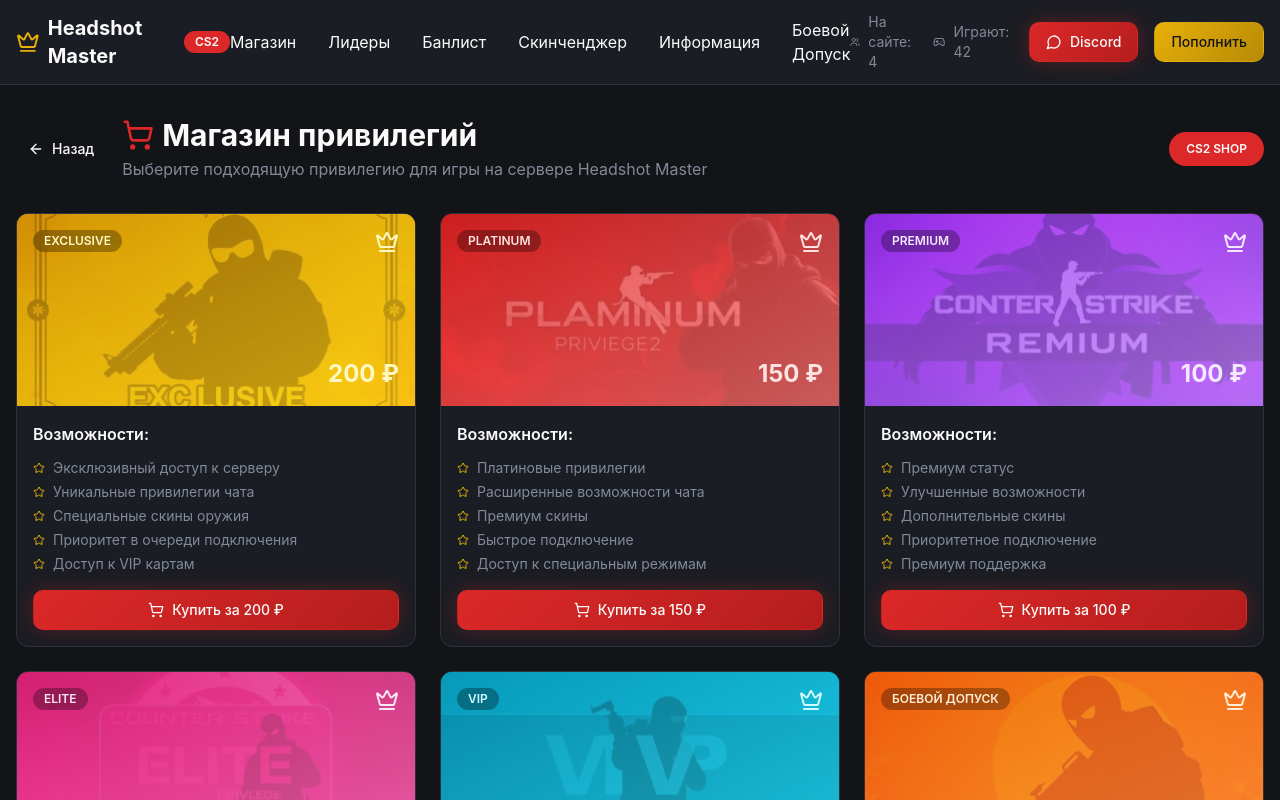
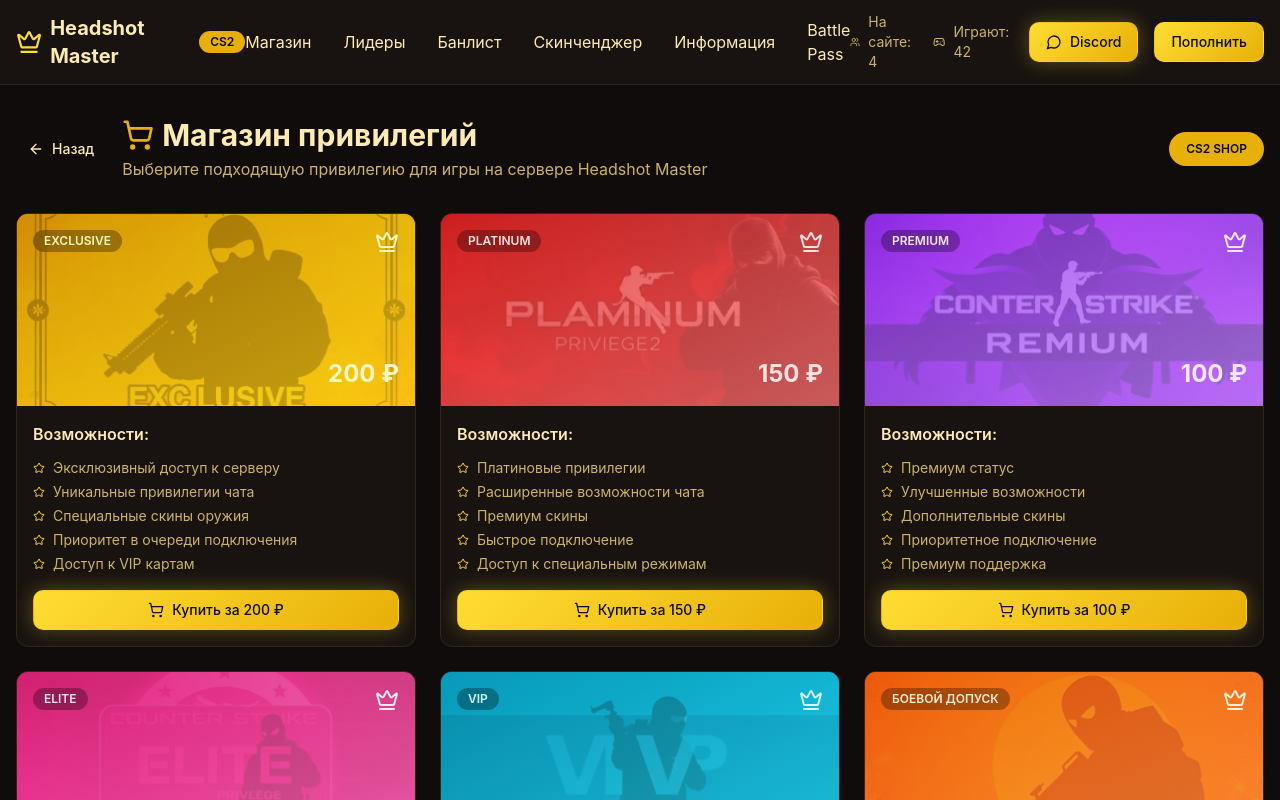
Before and after one commit to Flowers33-gg/cs2-visionary-hub, a React (Vite) app: page /shop in a window 1280 px wide. Shown: the top 800 px of the page. Built offline with nearby package versions, Linux system fonts and the light colour scheme.

Commit message:
Update header and theme
Update header to replace "Боевой Допуск" with "Battle Pass". Change website color scheme to gold and black.

```diff
--- a/src/components/Header.tsx
+++ b/src/components/Header.tsx
@@ -36,8 +36,8 @@ const Header = () => {
             <a href="#" className="text-foreground hover:text-cs2-red transition-colors duration-300">
               Информация
             </a>
-            <a href="#" className="text-foreground hover:text-cs2-red transition-colors duration-300">
-              Боевой Допуск
+            <a href="#" className="text-foreground hover:text-cs2-gold transition-colors duration-300">
+              Battle Pass
             </a>
           </nav>
 
--- a/src/index.css
+++ b/src/index.css
@@ -8,54 +8,54 @@ All colors MUST be HSL.
 
 @layer base {
   :root {
-    --background: 220 13% 8%;
-    --foreground: 0 0% 98%;
+    --background: 15 15% 5%;
+    --foreground: 45 95% 85%;
 
-    --card: 220 14% 12%;
-    --card-foreground: 0 0% 98%;
+    --card: 20 20% 8%;
+    --card-foreground: 45 95% 85%;
 
-    --popover: 220 14% 12%;
-    --popover-foreground: 0 0% 98%;
+    --popover: 20 20% 8%;
+    --popover-foreground: 45 95% 85%;
 
-    --primary: 0 72% 51%;
-    --primary-foreground: 0 0% 98%;
+    --primary: 45 93% 47%;
+    --primary-foreground: 15 15% 5%;
 
-    --secondary: 220 13% 15%;
-    --secondary-foreground: 0 0% 98%;
+    --secondary: 25 25% 12%;
+    --secondary-foreground: 45 95% 85%;
 
-    --muted: 220 13% 15%;
-    --muted-foreground: 220 9% 55%;
+    --muted: 25 25% 12%;
+    --muted-foreground: 45 50% 60%;
 
-    --accent: 45 93% 47%;
-    --accent-foreground: 220 13% 8%;
+    --accent: 50 100% 60%;
+    --accent-foreground: 15 15% 5%;
 
     --destructive: 0 72% 51%;
     --destructive-foreground: 0 0% 98%;
 
-    --border: 220 13% 20%;
-    --input: 220 13% 20%;
-    --ring: 0 72% 51%;
+    --border: 30 30% 15%;
+    --input: 30 30% 15%;
+    --ring: 45 93% 47%;
 
     --radius: 0.75rem;
 
-    /* CS2 Gaming Theme Colors */
-    --cs2-red: 0 72% 51%;
-    --cs2-red-dark: 0 72% 41%;
-    --cs2-gold: 45 93% 47%;
-    --cs2-gold-dark: 45 93% 37%;
-    --cs2-dark: 220 13% 8%;
-    --cs2-dark-lighter: 220 14% 12%;
-    --cs2-dark-border: 220 13% 20%;
+    /* CS2 Gaming Theme Colors - Gold & Black */
+    --cs2-red: 45 93% 47%;
+    --cs2-red-dark: 45 93% 37%;
+    --cs2-gold: 50 100% 60%;
+    --cs2-gold-dark: 45 93% 47%;
+    --cs2-dark: 15 15% 5%;
+    --cs2-dark-lighter: 20 20% 8%;
+    --cs2-dark-border: 30 30% 15%;
 
     /* Gradients */
-    --gradient-red: linear-gradient(135deg, hsl(var(--cs2-red)), hsl(var(--cs2-red-dark)));
+    --gradient-red: linear-gradient(135deg, hsl(var(--cs2-gold)), hsl(var(--cs2-gold-dark)));
     --gradient-gold: linear-gradient(135deg, hsl(var(--cs2-gold)), hsl(var(--cs2-gold-dark)));
     --gradient-dark: linear-gradient(180deg, hsl(var(--cs2-dark)), hsl(var(--cs2-dark-lighter)));
 
     /* Shadows & Effects */
-    --shadow-red: 0 10px 30px -10px hsl(var(--cs2-red) / 0.3);
+    --shadow-red: 0 10px 30px -10px hsl(var(--cs2-gold) / 0.3);
     --shadow-gold: 0 10px 30px -10px hsl(var(--cs2-gold) / 0.3);
-    --glow-red: 0 0 40px hsl(var(--cs2-red) / 0.4);
+    --glow-red: 0 0 40px hsl(var(--cs2-gold) / 0.4);
 
     /* Transitions */
     --transition-smooth: all 0.3s cubic-bezier(0.4, 0, 0.2, 1);
@@ -129,8 +129,8 @@ All colors MUST be HSL.
 
 /* Custom animations */
 @keyframes glow {
-  0% { box-shadow: 0 0 20px hsl(var(--cs2-red) / 0.4); }
-  100% { box-shadow: 0 0 40px hsl(var(--cs2-red) / 0.8), 0 0 60px hsl(var(--cs2-red) / 0.4); }
+  0% { box-shadow: 0 0 20px hsl(var(--cs2-gold) / 0.4); }
+  100% { box-shadow: 0 0 40px hsl(var(--cs2-gold) / 0.8), 0 0 60px hsl(var(--cs2-gold) / 0.4); }
 }
 
 @keyframes float {
@@ -140,10 +140,10 @@ All colors MUST be HSL.
 
 /* CS2 specific styles */
 .cs2-glow {
-  box-shadow: 0 0 20px hsl(var(--cs2-red) / 0.3);
+  box-shadow: 0 0 20px hsl(var(--cs2-gold) / 0.3);
   transition: var(--transition-smooth);
 }
 
 .cs2-glow:hover {
-  box-shadow: 0 0 30px hsl(var(--cs2-red) / 0.5);
+  box-shadow: 0 0 30px hsl(var(--cs2-gold) / 0.5);
 }
```
